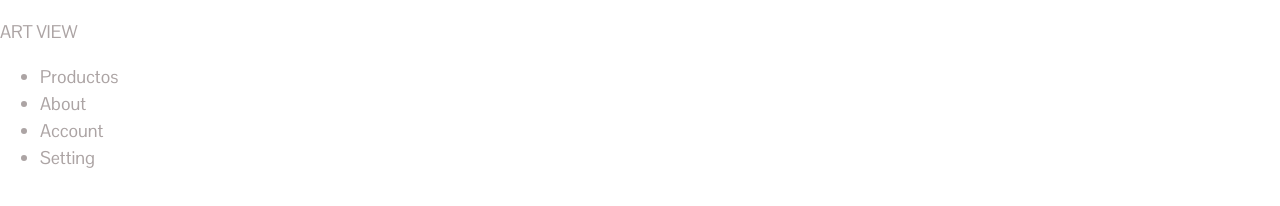
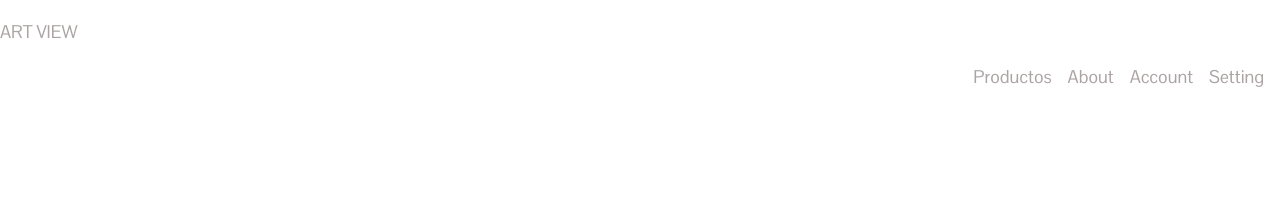
Before and after one commit to david-mrios/gallery, a plain HTML site: page index.html in a window 1280 px wide. Drawn offline with Linux system fonts and the light colour scheme.

Commit message:
add nav-ul style on flex-nav

```diff
--- a/css/style.css
+++ b/css/style.css
@@ -1,8 +1,7 @@
-@import url('https://fonts.googleapis.com/css?family=Pontano+Sans');
+@import url("https://fonts.googleapis.com/css?family=Pontano+Sans");
 
-
-body{
-    font-family: 'Pontano Sans', sans-serif;
+body {
+  font-family: "Pontano Sans", sans-serif;
   font-size: 18px;
   line-height: 1.5;
   margin: 0;
@@ -11,3 +10,27 @@ body{
   background: #fff;
   text-rendering: optimizeLegibility;
 }
+
+ul {
+  margin: 0;
+  padding: 0;
+  list-style: none;
+
+  li {
+    margin: 0 16px 0 0;
+  }
+}
+
+.flex-nav {
+  display: block;
+  ul {
+    display: flex;
+    flex-direction: row;
+    position: relative;
+    justify-content: flex-end;
+    li {
+        font-size: 18px;
+        margin: 0 16px 0 0;
+    }
+  }
+}
```
Lines whose indentation alone changed are shown as unchanged.
